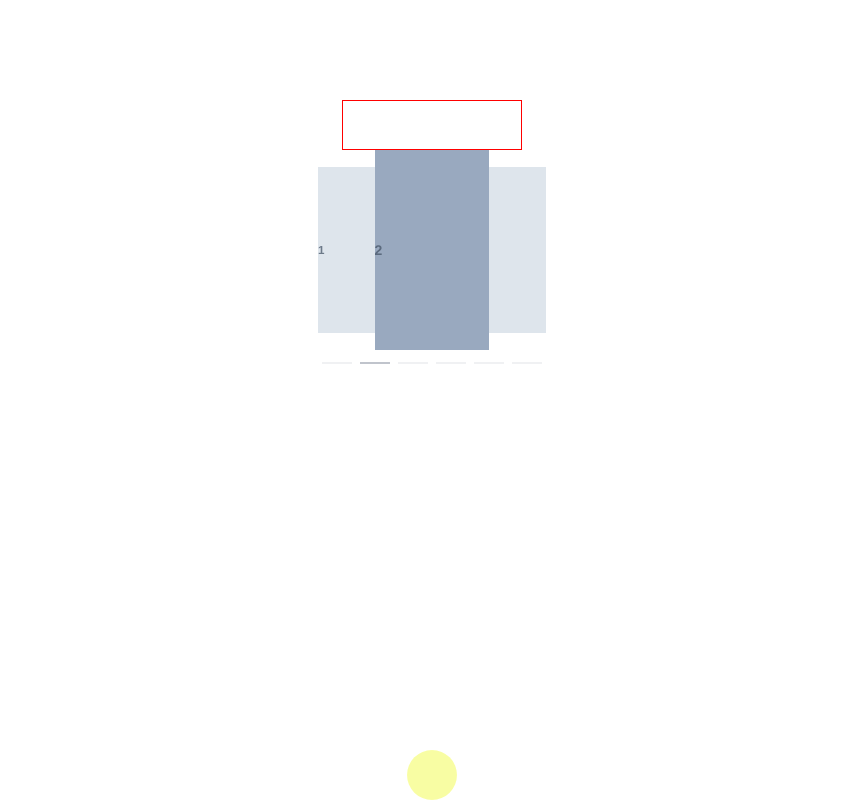
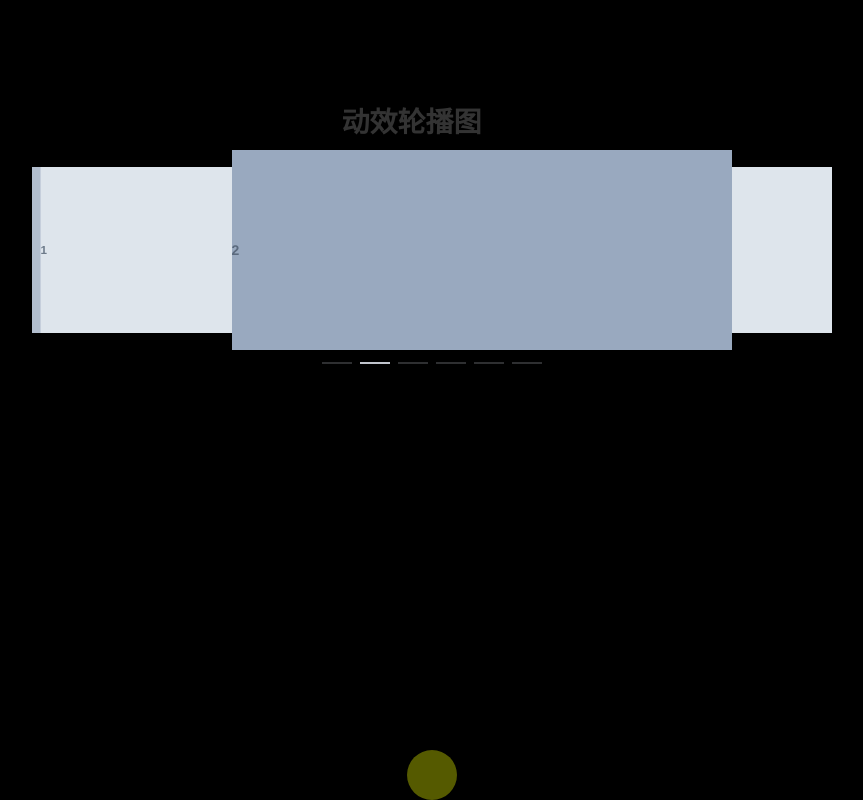
Before and after one commit to mxjj/demo_v2, a Vue app: page / in a window 1280 px wide. Shown: the top 800 px of the page, without its empty margins (230-1093 px from the left). Built offline with nearby package versions, Linux system fonts and the light colour scheme.

Commit message:
1 星辰大海

```diff
--- a/package.json
+++ b/package.json
@@ -3,7 +3,7 @@
   "version": "0.1.0",
   "private": true,
   "scripts": {
-    "serve": "vue-cli-service serve",
+    "dev": "vue-cli-service serve",
     "build": "vue-cli-service build",
     "lint": "vue-cli-service lint"
   },
--- a/src/components/HappyBirthday.vue
+++ b/src/components/HappyBirthday.vue
@@ -2,7 +2,9 @@
   <div class="content">
     <div class="item flex flex-col flex-ai-center flex-jc-space-between">
       <!-- 标题 -->
-      <div class="title border"></div>
+      <div class="title">
+        动效轮播图
+      </div>
       <!-- 中间的图片轮播 -->
       <div class="center">
         <el-carousel :interval="4000" type="card" height="200px">
@@ -30,14 +32,21 @@ export default {
   min-width: 1323px;
   .item {
     height: 100vh;
-    // background: #000;
+    background: #000;
     width: 100%;
     .title {
       height: 50px;
       width: 180px;
+      font-size: 28px;
+      font-weight: bold;
       margin-top: 100px;
     }
     .center {
+      width: 800px;
+      .el-carousel__item {
+        height: 200px;
+        width: 500px;
+      }
       .el-carousel__item h3 {
         color: #475669;
         font-size: 14px;
```
